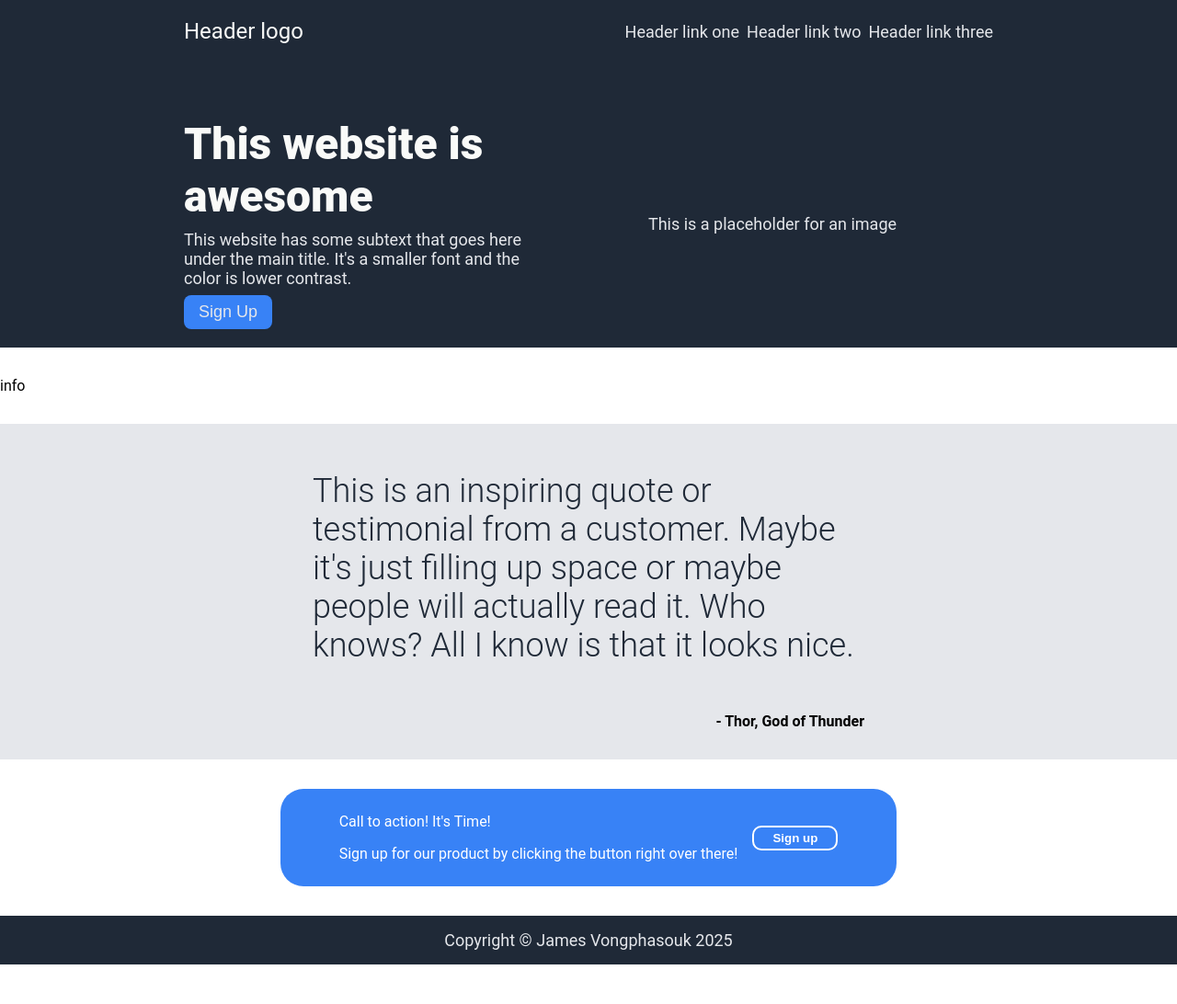
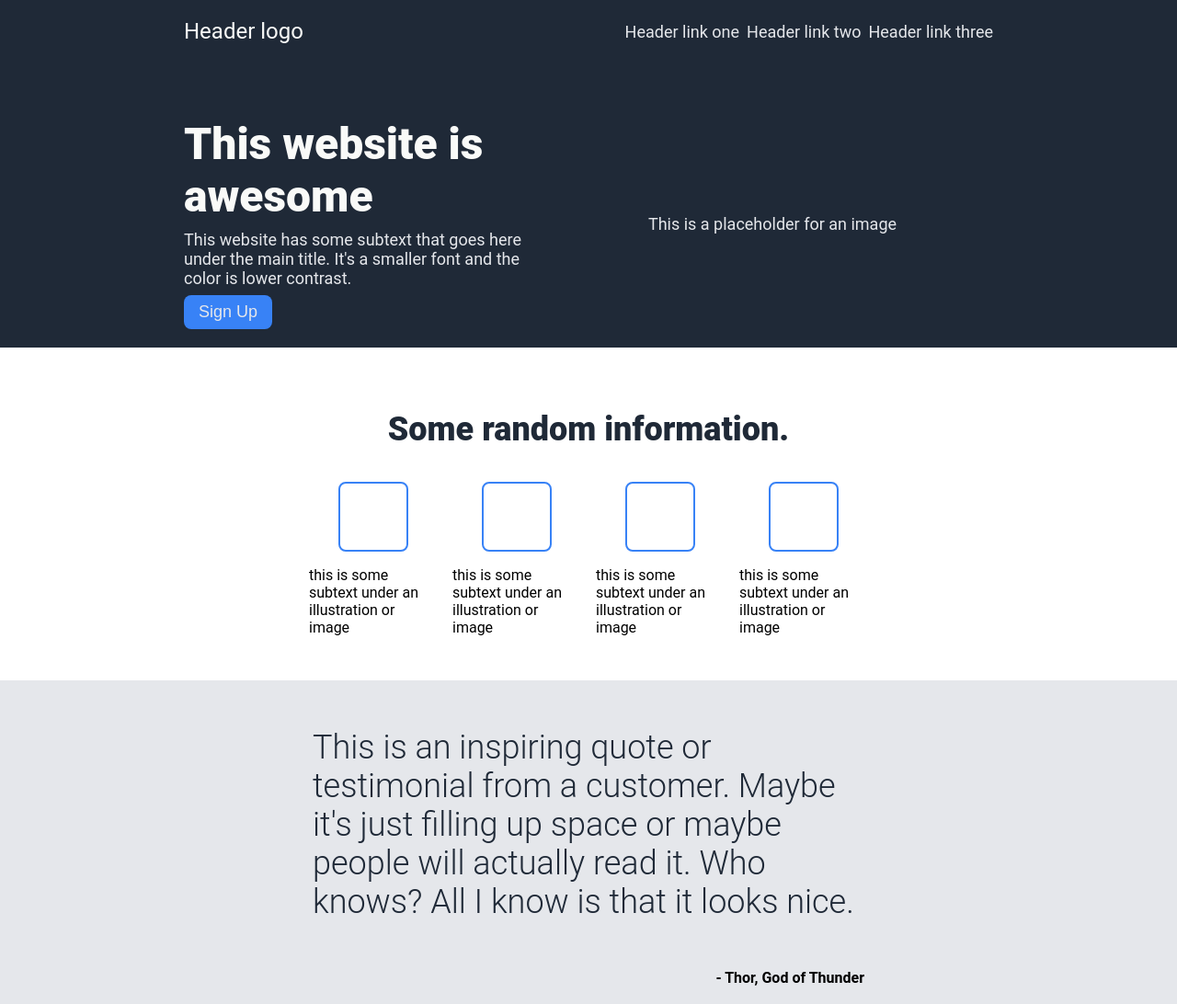
Before and after one commit to JamesVpog/odin-dashboard, a plain HTML site: page index.html in a window 1280 px wide. Shown: the top 1092 px of the page at 92% size. Before the commit the page ends 1049 px from the top, so only its background shows below. Drawn offline with Linux system fonts and the light colour scheme.

Commit message:
finsiehd info

```diff
--- a/index.html
+++ b/index.html
@@ -33,7 +33,35 @@
       </div>
     </div>
 
-    <div class="info">info</div>
+    <div class="info">
+      <p class="info-header">Some random information.</p>
+      <div class="info-container">
+        <div class="box">
+          <div class="box-image"></div>
+          <p class="box-text">
+            this is some subtext under an illustration or image
+          </p>
+        </div>
+        <div class="box">
+          <div class="box-image"></div>
+          <p class="box-text">
+            this is some subtext under an illustration or image
+          </p>
+        </div>
+        <div class="box">
+          <div class="box-image"></div>
+          <p class="box-text">
+            this is some subtext under an illustration or image
+          </p>
+        </div>
+        <div class="box">
+          <div class="box-image"></div>
+          <p class="box-text">
+            this is some subtext under an illustration or image
+          </p>
+        </div>
+      </div>
+    </div>
     <div class="quote">
       <div class="quote-container">
         <p class="quote-text">
--- a/styles.css
+++ b/styles.css
@@ -95,6 +95,40 @@ ul {
   background-color: #1F2937;
 }
 
+/* info */
+
+.info-header {
+  font-size: 36px;
+  color: #1f2937;
+  font-weight: 900;
+  text-align: center;
+}
+
+.info-container {
+  display: flex;
+  justify-content: center;
+  align-items: center;
+  gap: 16px;
+}
+
+.box {
+  display: flex;
+  flex-direction: column;
+  justify-content: center;
+  align-items: center;
+}
+
+.box-image {
+  border-radius: 8px;
+  border: 2px solid #3882f6;
+  width: 72px;
+  height: 72px;
+}
+
+.box p {
+  max-width: 140px
+}
+
 /* quote */
 .quote {
   background-color: #e5e7eb;
```
